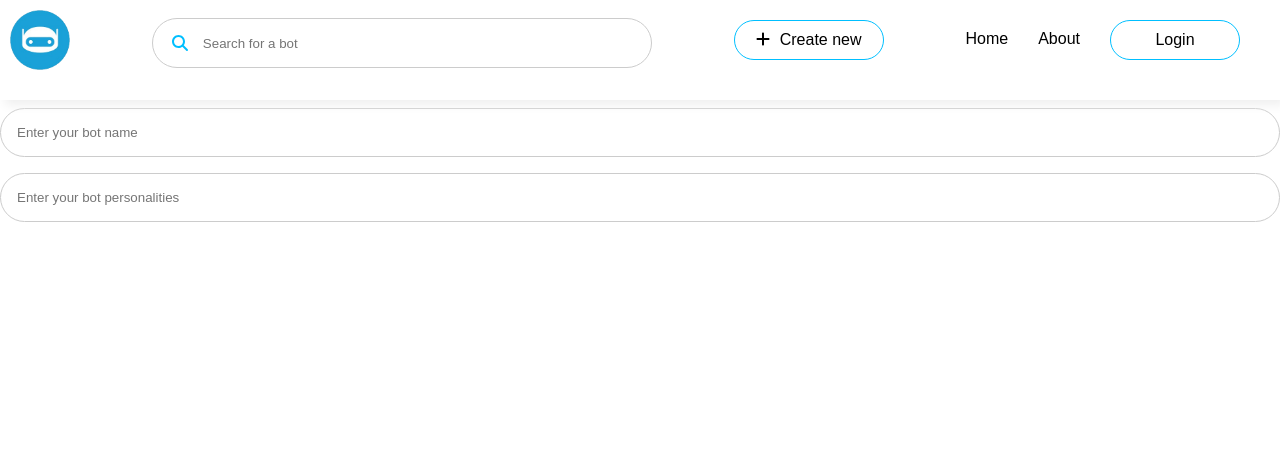
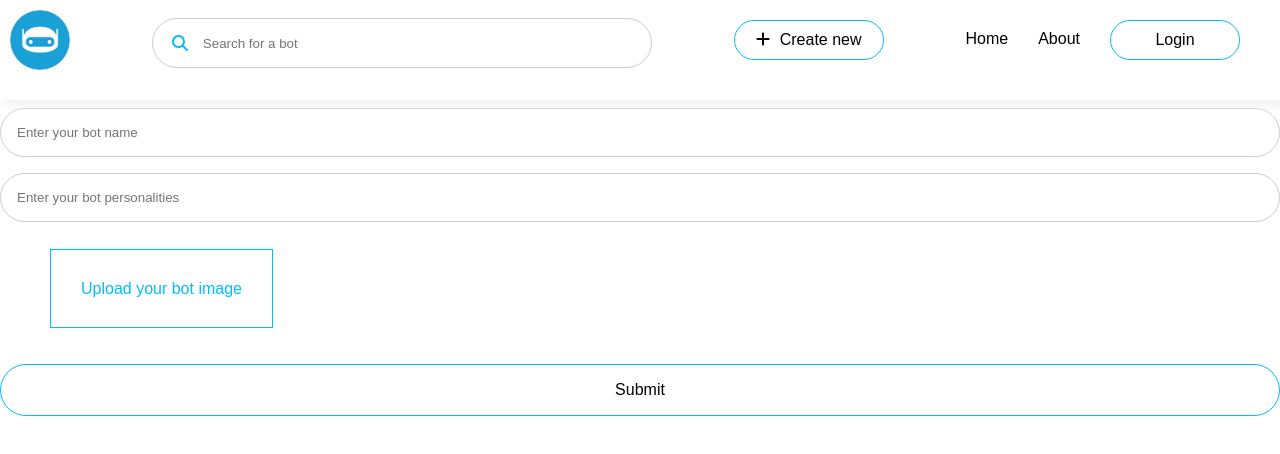
Before and after one commit to Sriram-749/AI-Chatbot, a React (Create React App) app in the folder client/: page /createbot in a window 1280 px wide. Shown: the top 454 px of the page. Built offline with nearby package versions, Linux system fonts and the light colour scheme.

Commit message:
Added create bot

```diff
--- a/client/src/Chatbot/CreateBot.jsx
+++ b/client/src/Chatbot/CreateBot.jsx
@@ -1,18 +1,38 @@
 import React from "react";
 import Navbar from "../Dashboard/Navbar";
 
+import "./css/CreateBot.css";
+
 const CreateBot = () => {
+  const handleCreate = () => {};
   return (
     <div>
       <Navbar />
-      <div className="createBot">
-        <form>
+      <div className="create-bot">
+        <form onSubmit={handleCreate}>
           <div>
-            <input type="text" placeholder="Enter your bot name" />
+            <input type="text" placeholder="Enter your bot name" required />
           </div>
           <div>
-            <input type="text" placeholder="Enter your bot personalities" />
+            <input
+              type="text"
+              placeholder="Enter your bot personalities"
+              required
+            />
           </div>
+          <div>
+            <div style={{ margin: "50px" }}>
+              <label htmlFor="bot-image">Upload your bot image</label>
+            </div>
+            <input
+              style={{ display: "none" }}
+              type="file"
+              accept="image/*"
+              alt="Bot Image"
+              id="bot-image"
+            />
+          </div>
+          <button type="submit">Submit</button>
         </form>
       </div>
     </div>
--- /dev/null
+++ b/client/src/Chatbot/css/CreateBot.css
@@ -0,0 +1,5 @@
+.create-bot label {
+  color: #00bfff;
+  padding: 30px;
+  border: 1px solid #00bfff;
+}
```
